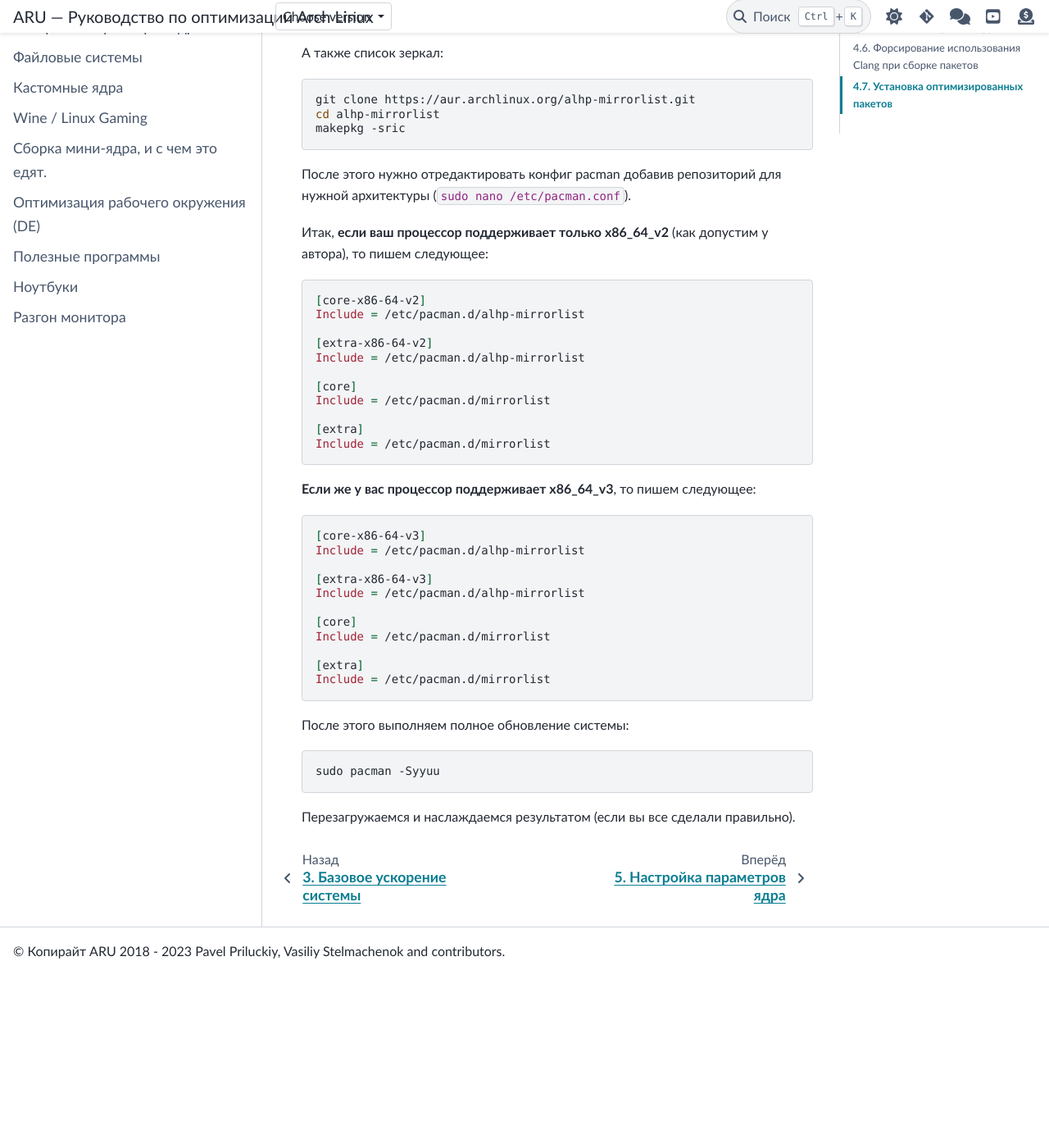
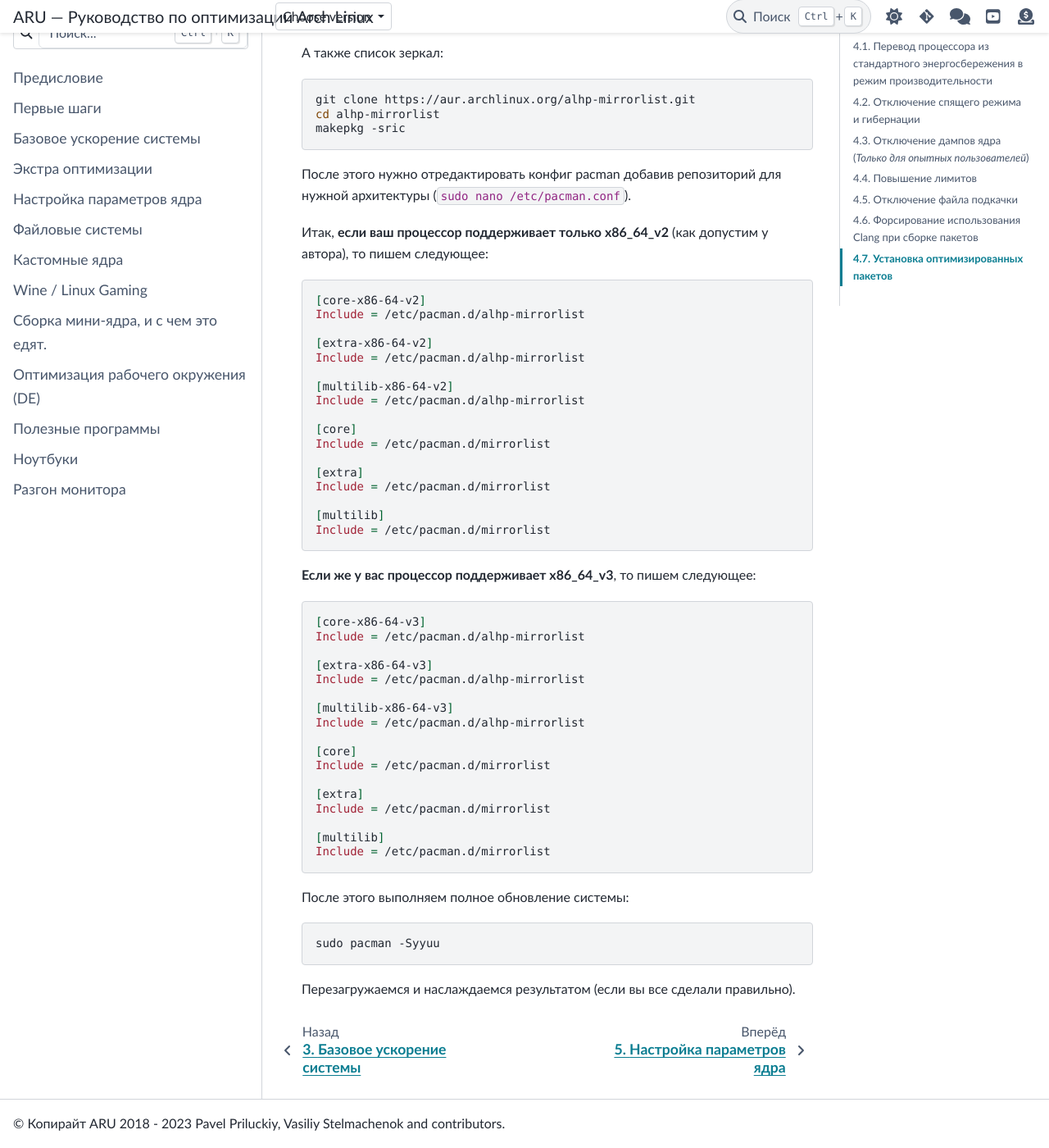
Before and after one commit to ventureoo/ARU, a Sphinx documentation site: the page built from docs/source/extra-optimizations.rst, in a window 1280 px wide and 1400 px high, scrolled down 9510 px. Shown: the whole window at 82% size. Built offline with Sphinx 7.4.7 and the PyData theme 0.15.4, drawn with Linux system fonts in a browser that asks for light colours; before the commit the page ends 10700 px from its top, so only the background shows below that.

Commit message:
extra-optimizations: Add ALHP multilib repositories

```diff
--- a/docs/source/extra-optimizations.rst
+++ b/docs/source/extra-optimizations.rst
@@ -405,10 +405,16 @@
   [extra-x86-64-v2]
   Include = /etc/pacman.d/alhp-mirrorlist
 
+  [multilib-x86-64-v2]
+  Include = /etc/pacman.d/alhp-mirrorlist
+
   [core]
   Include = /etc/pacman.d/mirrorlist
 
   [extra]
+  Include = /etc/pacman.d/mirrorlist
+
+  [multilib]
   Include = /etc/pacman.d/mirrorlist
 
 **Если же у вас процессор поддерживает x86_64_v3**, то пишем следующее::
@@ -419,10 +425,16 @@
   [extra-x86-64-v3]
   Include = /etc/pacman.d/alhp-mirrorlist
 
+  [multilib-x86-64-v3]
+  Include = /etc/pacman.d/alhp-mirrorlist
+
   [core]
   Include = /etc/pacman.d/mirrorlist
 
   [extra]
+  Include = /etc/pacman.d/mirrorlist
+
+  [multilib]
   Include = /etc/pacman.d/mirrorlist
 
 После этого выполняем полное обновление системы::
```
